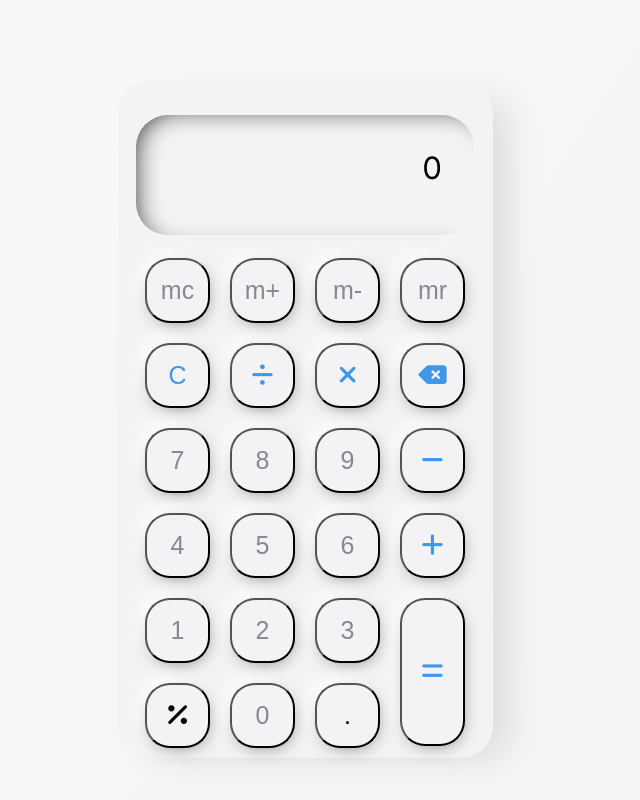
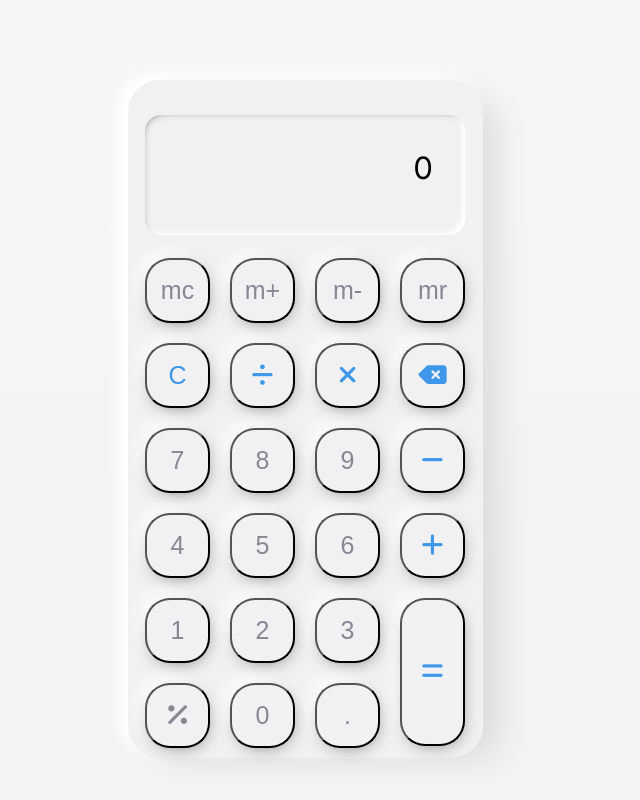
Before and after one commit to Selt0/calculator, a plain HTML site: page index.html in a window 1280 px wide. Shown: the whole page, without its empty margins (335-975 px from the left). Drawn offline with Linux system fonts and the light colour scheme.

Commit message:
add transition and extra styles

```diff
--- a/styles.css
+++ b/styles.css
@@ -1,14 +1,28 @@
+/* GENERAL */
+
 :root {
-  --whiteBG: linear-gradient(124deg, rgba(249, 249, 251, 1) 0%, rgba(243, 243, 246, 1) 100%);
-  --lightTheme: #f3f3f6;
+  --BG: linear-gradient(180deg, rgba(246, 246, 248, 1) 25%, rgba(243, 243, 246, 1) 75%);
+  --calc: #f1f1f4;
 }
 
 html {
-  background: var(--whiteBG);
+  background: var(--BG);
   height: 100vh;
   overflow-y: hidden;
   font-family: 'Quicksand', sans-serif;
 }
+
+/* CALC BODY */
+.container {
+  margin: 5em auto;
+  width: 355px;
+  box-sizing: border-box;
+  background: var(--calc);
+  box-shadow: 25px 10px 35px -10px rgba(0, 0, 0, 0.1), -10px -5px 15px rgb(255, 255, 255);
+  border-radius: 2em;
+}
+
+/* CALC BUTTONS */
 button {
   height: 65px;
   width: 65px;
@@ -16,33 +30,9 @@ button {
   margin: 10px;
   border-radius: 25px;
   box-shadow: 2px 5px 20px -10px rgba(0, 0, 0, 0.75), -10px -10px 15px -5px rgb(255, 255, 255);
-  background-color: var(--lightTheme);
-}
-.container {
-  margin: 5em auto;
-  width: 375px;
-  box-sizing: border-box;
-  background: var(--lightTheme);
-  box-shadow: 25px 10px 35px -10px rgba(0, 0, 0, 0.1);
-  border-radius: 2em;
-}
-
-.display {
-  margin-left: auto;
-  margin-right: auto;
-  margin-bottom: 3rem;
-  padding: 1em;
-  text-align: right;
-  background-color: var(--lightTheme);
-  position: relative;
-  top: 35px;
-  width: 90%;
-  height: 120px;
-  border-radius: 1em;
-  box-sizing: border-box;
-  font-size: 2em;
-  box-shadow: inset 10px 5px 25px -10px rgba(0, 0, 0, 0.75),
-    inset -5px -5px 5px -1px rgb(250, 250, 250);
+  background-color: var(--calc);
+  color: #88898f;
+  transition: 0.35s ease-in-out;
 }
 
 .row {
@@ -63,7 +53,27 @@ button {
   color: #3e97e9;
 }
 
-.number,
-.m-fn {
-  color: #88898f;
+/* CALC DISPLAY */
+.display {
+  margin-left: auto;
+  margin-right: auto;
+  margin-bottom: 3rem;
+  padding: 1em;
+  text-align: right;
+  background-color: var(--calc);
+  position: relative;
+  top: 35px;
+  width: 90%;
+  height: 120px;
+  border-radius: 1rem;
+  box-sizing: border-box;
+  font-size: 2em;
+  box-shadow: inset 5px 5px 10px -10px rgba(0, 0, 0, 0.75),
+    inset -6px -5px 5px -3px rgb(255, 255, 255);
 }
+
+/* operators active state */
+.active {
+  background-color: #3e97e9;
+  color: var(--calc);
+}
```
